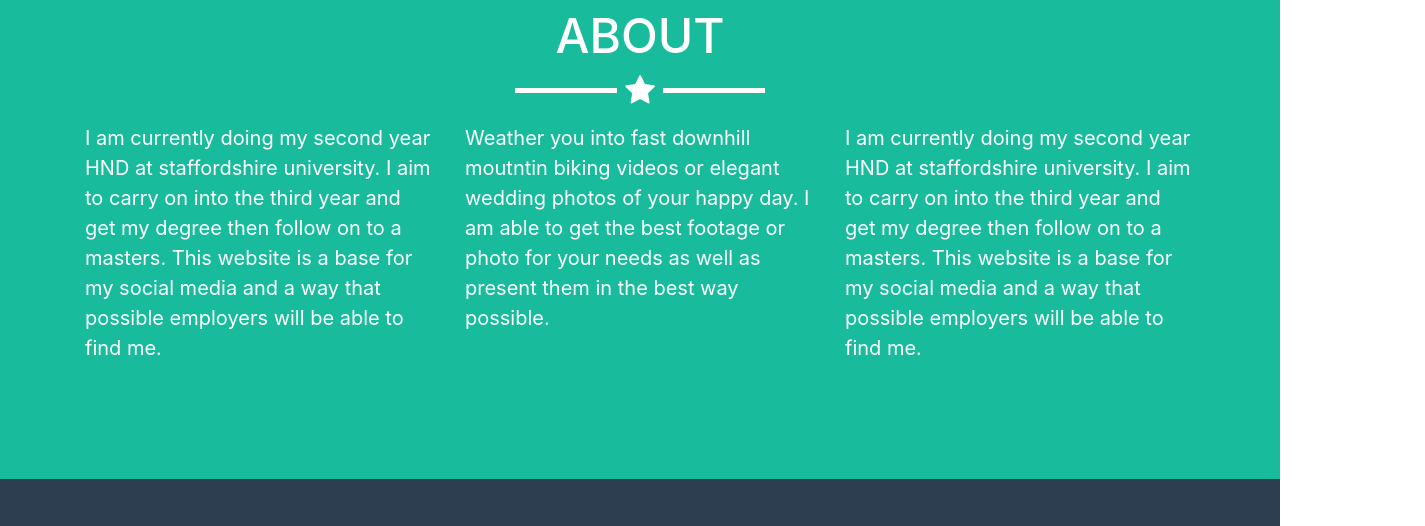
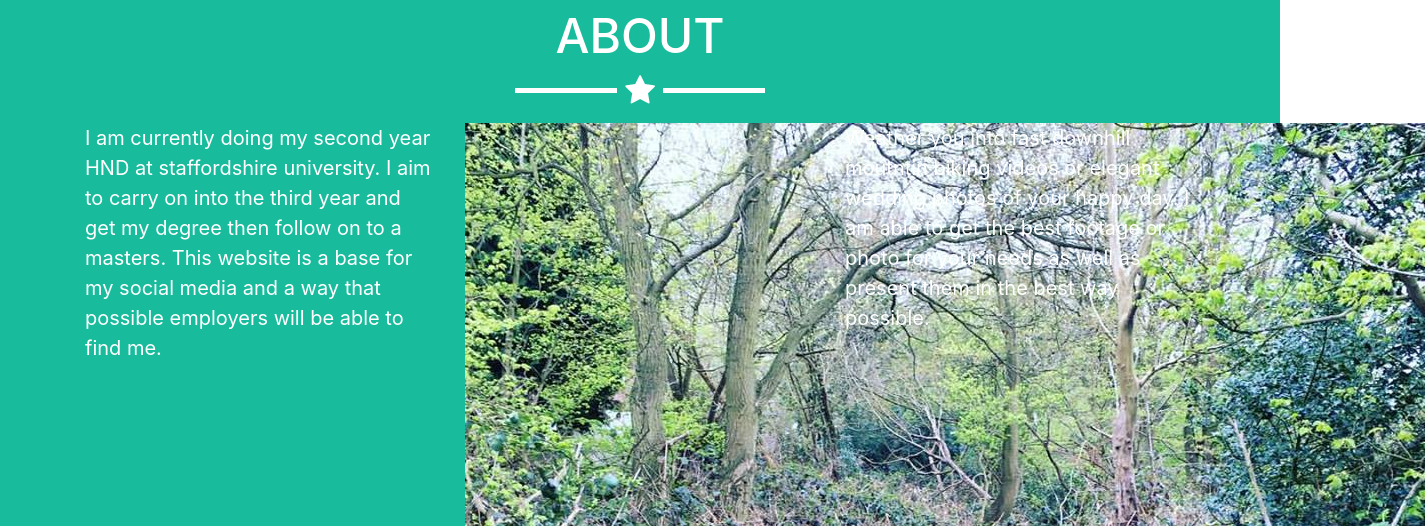
Before and after one commit to callumjackson/callumjackson.github.io, a website with bundled scripts: page index.html in a window 1280 px wide. Shown: the part 1900-2426 px from the top of the page, 1425 px wide, since content can reach past the window. Built offline with nearby package versions, Linux system fonts and the light colour scheme.

Commit message:
about us change

```diff
--- a/index.html
+++ b/index.html
@@ -141,10 +141,10 @@
             <p>I am currently doing my second year HND at staffordshire university. I aim to carry on into the third year and get my degree then follow on to a masters. This website is a base for my social media and a way that possible employers will be able to find me.</p>
           </div>
           <div class="col-lg-4 mr-auto">
-            <p>Weather you into fast downhill moutntin biking videos or elegant wedding photos of your happy day. I am able to get the best footage or photo for your needs as well as present them in the best way possible.</p>
+            <img src="assests/about%201.jpg">
           </div>
             <div class="col-lg-4 ml-auto">
-            <p>I am currently doing my second year HND at staffordshire university. I aim to carry on into the third year and get my degree then follow on to a masters. This website is a base for my social media and a way that possible employers will be able to find me.</p>
+            <p>Weather you into fast downhill moutntin biking videos or elegant wedding photos of your happy day. I am able to get the best footage or photo for your needs as well as present them in the best way possible.</p>
           </div>
         </div>
       </div>
```
Also changed, not shown: assests/about 1.jpg (added).
